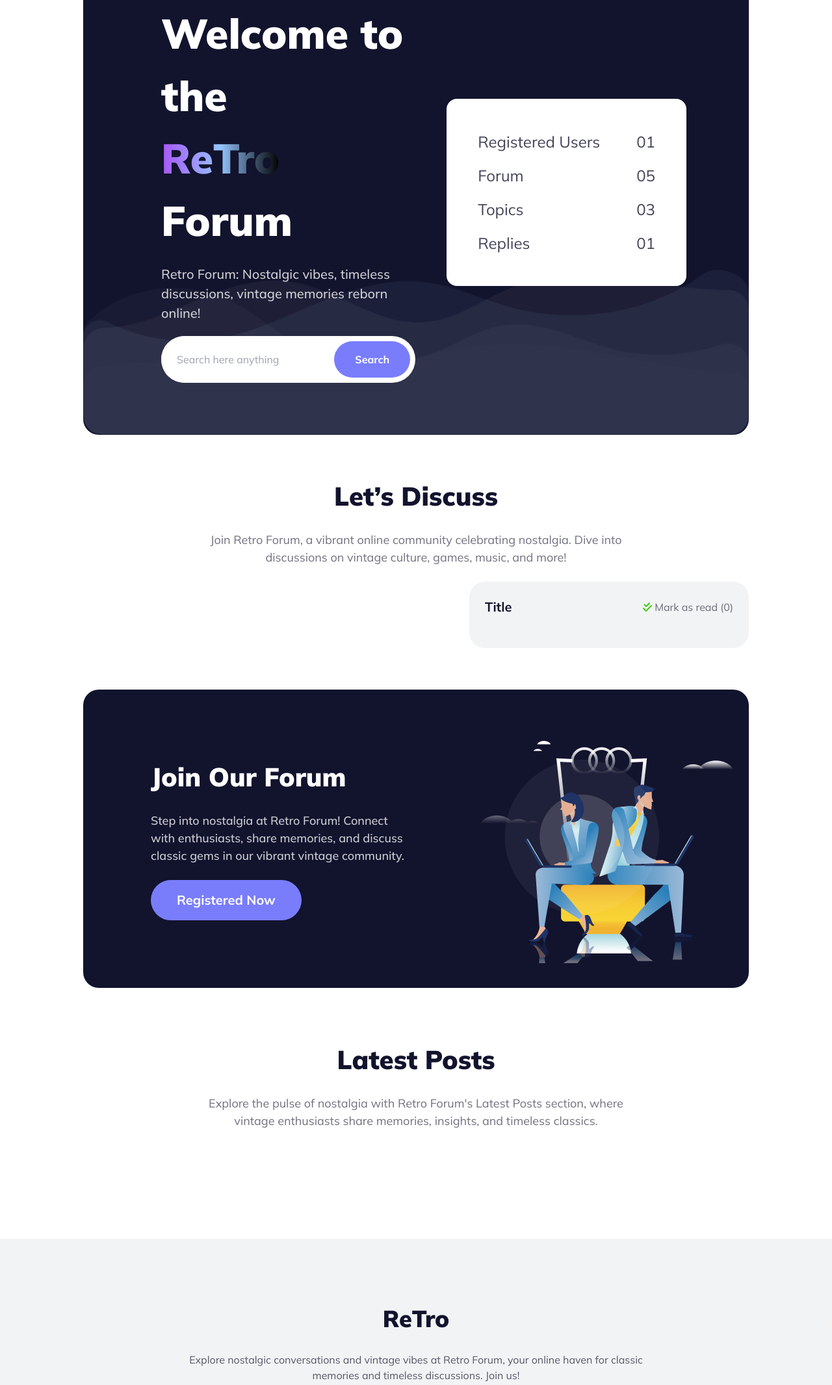
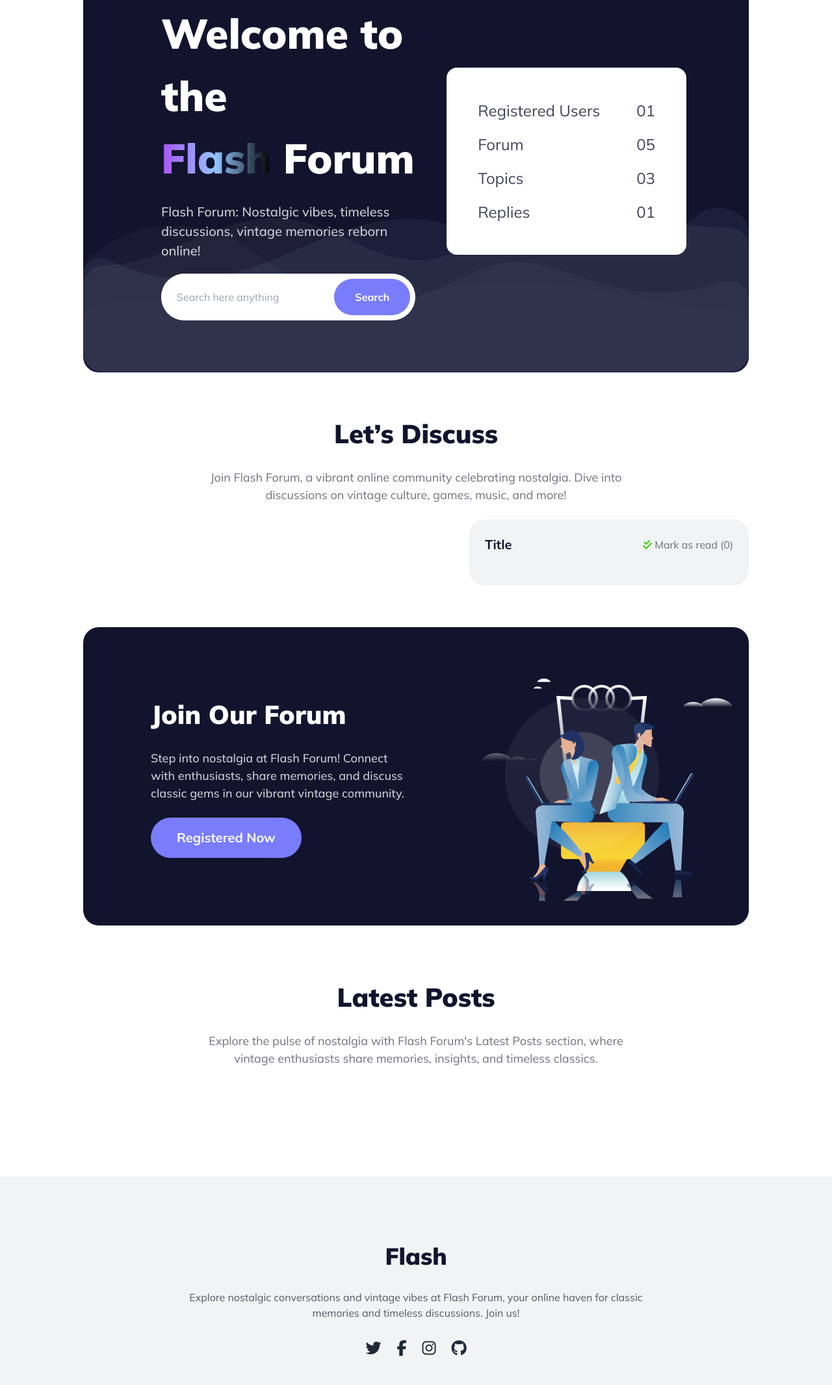
Before and after one commit to Anupam2570632/Flash, a plain HTML site: page index.html in a window 1280 px wide. Shown: the part 251-2382 px from the top of the page at 65% size. Drawn offline with nearby package versions, Linux system fonts and the light colour scheme; no server answers.

Commit message:
changed the website name

```diff
--- a/index.html
+++ b/index.html
@@ -4,7 +4,7 @@
 <head>
     <meta charset="UTF-8">
     <meta name="viewport" content="width=device-width, initial-scale=1.0">
-    <title>Explore the Latest Buzz on our Retro Forum!</title>
+    <title>Explore the Latest Buzz on our Flash Forum!</title>
 
     <link rel="stylesheet" href="https://cdnjs.cloudflare.com/ajax/libs/font-awesome/6.5.1/css/all.min.css"
         integrity="sha512-DTOQO9RWCH3ppGqcWaEA1BIZOC6xxalwEsw9c2QQeAIftl+Vegovlnee1c9QX4TctnWMn13TZye+giMm8e2LwA=="
@@ -55,7 +55,7 @@
             </div>
 
             <h1 class="text-[20px] md:text-[35px] font-black text-[#12132D]">
-                ReTro
+                Flash
             </h1>
             <div class="flex items-center gap-6">
                 <ul class="gap-3 hidden md:flex">
@@ -94,11 +94,11 @@
             <div class="md:flex-1 w-[100%] md:w-fit space-y-5 p-6">
                 <h1 class="text-[32px] md:text-[64px] font-black text-white">
                     Welcome to the <br><span
-                        class="bg-gradient-to-r from-purple-500 via-blue-300 to-black text-transparent bg-clip-text">ReTro</span>
+                        class="bg-gradient-to-r from-purple-500 via-blue-300 to-black text-transparent bg-clip-text">Flash</span>
                     Forum
                 </h1>
                 <p class="text-[#FFFFFFCC] font-medium text-[20px]">
-                    Retro Forum: Nostalgic vibes, timeless discussions, vintage memories reborn online!
+                    Flash Forum: Nostalgic vibes, timeless discussions, vintage memories reborn online!
                 </p>
                 <div class="flex rounded-full justify-between w-full md:max-w-[400px] bg-white">
                     <input id="categoryInput"
@@ -138,7 +138,7 @@
                     Let’s Discuss
                 </h1>
                 <p class="max-w-[650px] text-[18px] text-[#12132D99] mx-auto text-cent">
-                    Join Retro Forum, a vibrant online community celebrating nostalgia. Dive into discussions on vintage
+                    Join Flash Forum, a vibrant online community celebrating nostalgia. Dive into discussions on vintage
                     culture, games, music, and more!
                 </p>
 
@@ -176,7 +176,7 @@
                         Join Our Forum
                     </h1>
                     <p class="text-[18px] font-medium text-[#FFFFFFCC]">
-                        Step into nostalgia at Retro Forum! Connect with enthusiasts, share memories, and discuss
+                        Step into nostalgia at Flash Forum! Connect with enthusiasts, share memories, and discuss
                         classic gems in our vibrant vintage community.
                     </p>
                     <button class="py-4 px-10 rounded-full text-white text-[20px] font-bold bg-[#797DFC]">
@@ -196,7 +196,7 @@
                     Latest Posts
                 </h1>
                 <p class="max-w-[670px] mx-auto text-center text-[#12132D99] text-[18px]">
-                    Explore the pulse of nostalgia with Retro Forum's Latest Posts section, where vintage enthusiasts
+                    Explore the pulse of nostalgia with Flash Forum's Latest Posts section, where vintage enthusiasts
                     share memories, insights, and timeless classics.
                 </p>
 
@@ -215,10 +215,10 @@
         <div
             class="container w-11/12 md:w-4/5 mx-auto md:py-24 py-10 flex flex-col items-center justify-center md:gap-6 gap-4">
             <h1 class="text-[36px] font-black text-[#12132D]">
-                ReTro
+                Flash
             </h1>
             <p class="text-[#12132DB2] max-w-[700px] text-center">
-                Explore nostalgic conversations and vintage vibes at Retro Forum, your online haven for classic memories
+                Explore nostalgic conversations and vintage vibes at Flash Forum, your online haven for classic memories
                 and timeless discussions. Join us!
             </p>
             <ul class="flex text-[24px] gap-6">
```
